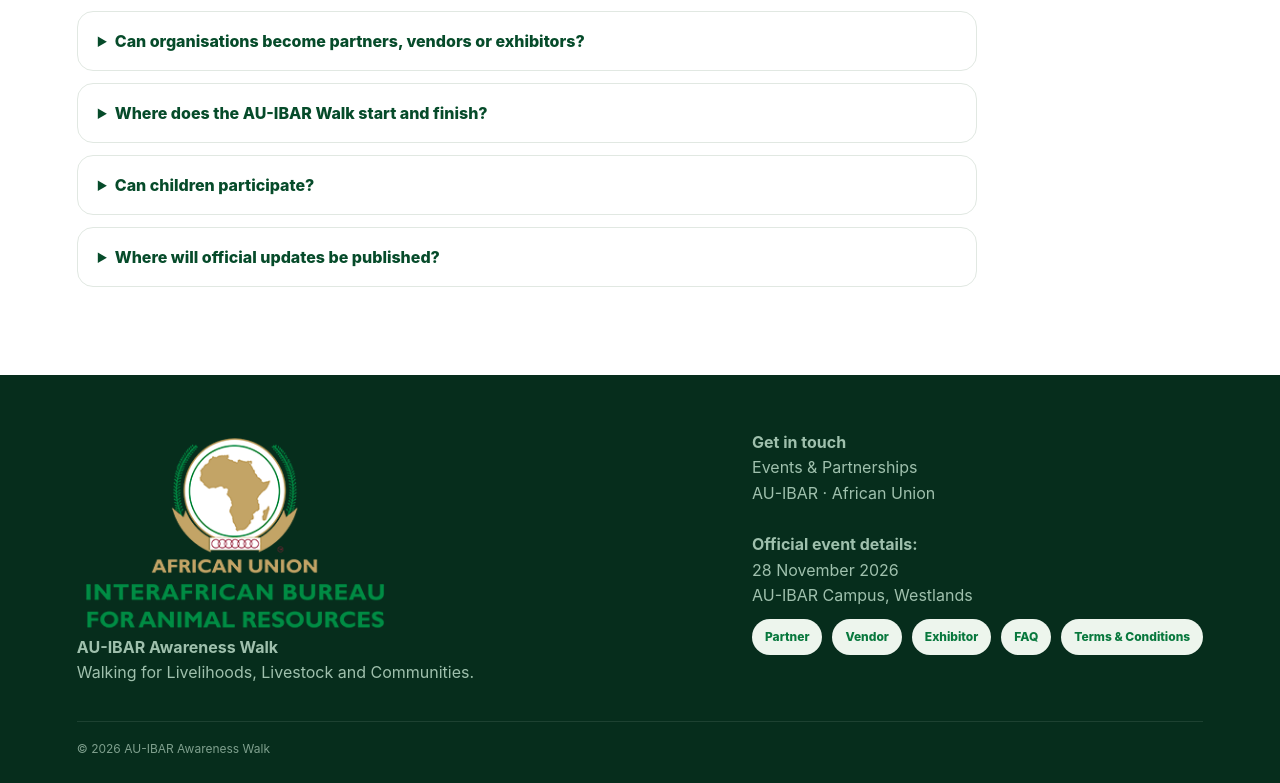
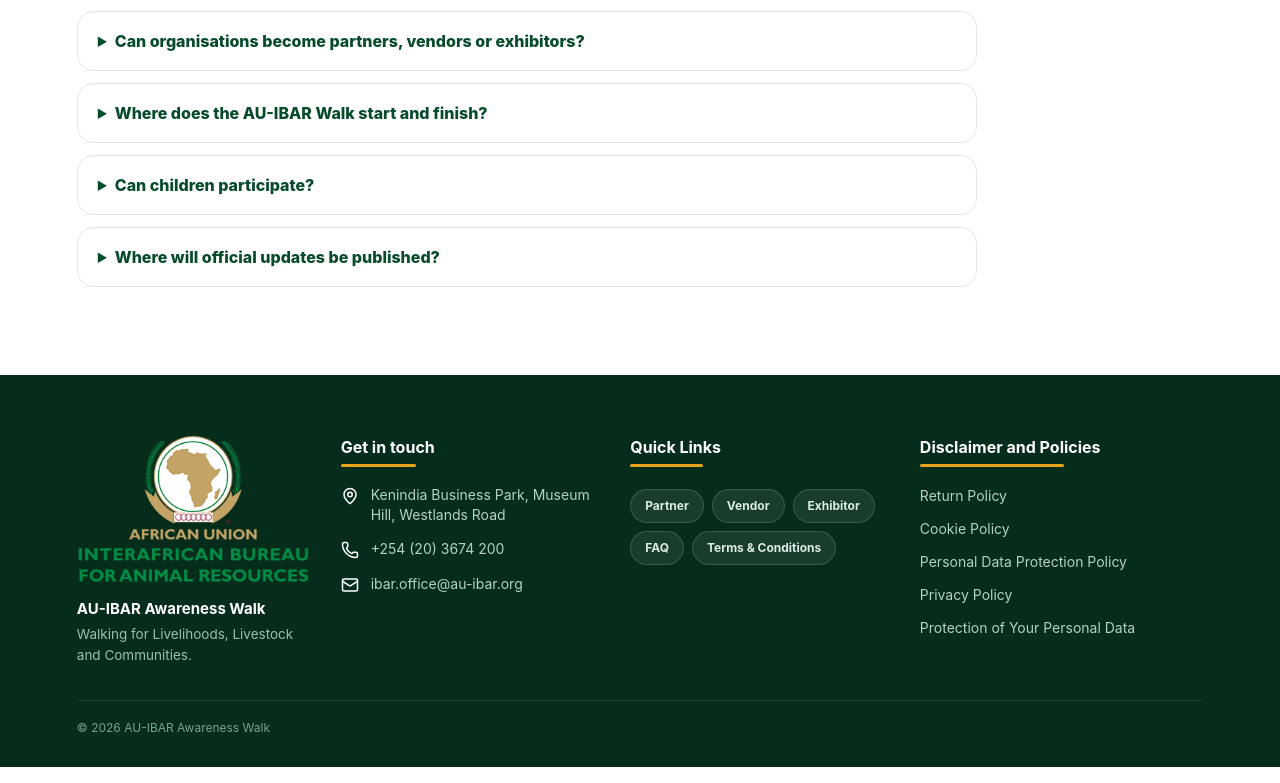
Before and after one commit to soilapertet/au-ibar-walk, a Next.js app: page / in a window 1280 px wide. Shown: the part 6298-7081 px from the top of the page. Built offline with nearby package versions, Linux system fonts and the light colour scheme.

Commit message:
Add Disclaimers and Policies section to the footer

```diff
--- a/app/globals.css
+++ b/app/globals.css
@@ -573,29 +573,141 @@
   letter-spacing: 1px
 }
 
+/* Dark Green Footer Styling */
 .footer {
   background: #062d1c;
   color: #dcebe3;
-  padding: 55px 6vw 25px
+  padding: 60px 6vw 30px;
 }
 
 .foot {
+  max-width: 1240px;
+  margin: 0 auto;
+  display: grid;
+  grid-template-columns: 0.9fr 1fr 1fr 1.1fr;
+  gap: 32px;
+  align-items: start;
+}
+
+/* Brand Column */
+.foot-brand-col {
+  display: flex;
+  flex-direction: column;
+  align-items: flex-start;
+  gap: 16px;
+}
+
+.foot-logo {
+  object-fit: contain;
+}
+
+/* Footer Headings with Theme Gradient Underline */
+.foot-heading {
+  font-size: 16px;
+  font-weight: 700;
+  color: #ffffff;
+  margin: 0 0 18px 0;
+  position: relative;
+  padding-bottom: 8px;
+  display: inline-block;
+}
+
+.foot-heading::after {
+  content: "";
+  position: absolute;
+  left: 0;
+  bottom: 0;
+  width: 80%;
+  height: 3px;
+  border-radius: 2px;
+  background: var(--gold);
+}
+
+.foot-brand-text strong {
+  display: block;
+  font-size: 15px;
+  font-weight: 700;
+  color: #ffffff;
+  margin-bottom: 4px;
+}
+
+.foot-brand-text p {
+  margin: 0;
+  font-size: 13.5px;
+  color: #9ebdb0;
+  line-height: 1.5;
+  max-width: 280px;
+}
+
+/* Headings */
+.foot-heading {
+  font-size: 16px;
+  font-weight: 700;
+  color: #ffffff;
+  margin: 0 0 18px 0;
+}
+
+/* Contact List */
+.foot-contact-list {
+  display: flex;
+  flex-direction: column;
+  gap: 14px;
+}
+
+.foot-contact-item {
+  display: flex;
+  align-items: flex-start;
+  gap: 12px;
+}
+
+.foot-icon {
+  color: #ffffff;
+  flex-shrink: 0;
+  margin-top: 2px;
+}
+
+.foot-contact-item span {
+  font-size: 14px;
+  color: #b5d1c4;
+  line-height: 1.45;
+}
+
+/* Links */
+.foot-links {
+  display: flex;
+  flex-direction: column;
+  gap: 12px;
+}
+
+.foot-links a {
+  color: #b5d1c4;
+  text-decoration: none;
+  font-size: 14px;
+  transition: color 0.2s ease;
+}
+
+.foot-links a:hover {
+  color: var(--gold);
+  text-decoration: underline;
+}
+
+/* Copyright Bar */
+.copy {
   max-width: 1160px;
-  margin: auto;
-  display: flex;
-  justify-content: space-between;
-  gap: 40px
-}
-
-.foot img {
-  padding: 7px;
-  border-radius: 8px
-}
-
-.foot p {
-  color: #9fc0ad;
-  max-width: 520px;
-  line-height: 1.6
+  margin: 45px auto 0;
+  padding-top: 20px;
+  border-top: 1px solid rgba(255, 255, 255, 0.1);
+  color: #6a8c7b;
+  font-size: 12px;
+  text-align: left;
+}
+
+/* Responsive Styles */
+@media (max-width: 850px) {
+  .foot {
+    grid-template-columns: 1fr;
+    gap: 32px;
+  }
 }
 
 .terms-modal p {
@@ -1099,24 +1211,34 @@
 }
 
 .mini-links {
-  margin-top: 10px;
-  display: flex;
-  gap: 10px;
+  margin-top: 4px;
+  display: flex;
+  gap: 8px;
   flex-wrap: wrap;
 }
 
 .mini-links a,
-.mini-links button {
-  padding: 9px 13px;
+.mini-links button,
+.terms-footer-link {
+  padding: 7px 14px;
   border-radius: 999px;
-  background: #edf5ed;
-  color: var(--green);
-  font-weight: 800;
+  background: rgba(255, 255, 255, 0.08);
+  border: 1px solid rgba(255, 255, 255, 0.15);
+  color: #dcebe3;
+  font-weight: 700;
   text-decoration: none;
   font-size: 12px;
-  border: none;
   cursor: pointer;
   font-family: inherit;
+  transition: all 0.2s ease;
+}
+
+.mini-links a:hover,
+.mini-links button:hover,
+.terms-footer-link:hover {
+  background: var(--green);
+  color: #ffffff;
+  border-color: var(--green);
 }
 
 @media(max-width:900px) {
--- a/components/Footer.tsx
+++ b/components/Footer.tsx
@@ -1,31 +1,46 @@
 import Image from "next/image";
 import Link from "next/link";
 import TermsNavLink from "./TermsNavLink";
+import { MapPin, Phone, Mail } from "lucide-react";
 
 export default function Footer() {
     return (
         <footer className="footer" id="contact">
             <div className="foot">
-                <div>
+                {/* Col 1: Brand Logo & Tagline */}
+                <div className="foot-brand-col">
                     <Image
                         src="/au-ibar-logo.png"
                         alt="AU-IBAR logo"
                         width={315}
                         height={200}
                     />
-                    <p>
+                    <div className="foot-brand-text">
                         <strong>AU-IBAR Awareness Walk</strong>
-                        <br />
-                        <span>Walking for Livelihoods, Livestock and Communities.</span>
-                    </p>
+                        <p>Walking for Livelihoods, Livestock and Communities.</p>
+                    </div>
                 </div>
-                <div>
-                    <p>
-                        <strong>Get in touch</strong>
-                        <br />Events & Partnerships<br />AU-IBAR · African Union<br /><br />
-                        <strong>Official event details:</strong>
-                        <br />28 November 2026<br />AU-IBAR Campus, Westlands
-                    </p>
+                {/* Col 2: Contact Info */}
+                <div className="foot-col">
+                    <h3 className="foot-heading">Get in touch</h3>
+                    <div className="foot-contact-list">
+                        <div className="foot-contact-item">
+                            <MapPin size={18} className="foot-icon" />
+                            <span>Kenindia Business Park, Museum Hill, Westlands Road</span>
+                        </div>
+                        <div className="foot-contact-item">
+                            <Phone size={18} className="foot-icon" />
+                            <span>+254 (20) 3674 200</span>
+                        </div>
+                        <div className="foot-contact-item">
+                            <Mail size={18} className="foot-icon" />
+                            <span>ibar.office@au-ibar.org</span>
+                        </div>
+                    </div>
+                </div>
+                {/* Col 3: Quick Links */}
+                <div className="foot-col">
+                    <h3 className="foot-heading">Quick Links</h3>
                     <div className="mini-links">
                         <a href="#involve">Partner</a>
                         <a href="#involve">Vendor</a>
@@ -34,6 +49,41 @@
                         <TermsNavLink />
                     </div>
                 </div>
+                {/* Col 4: Disclaimer & Policies */}
+                <div className="foot-col">
+                    <h3 className="foot-heading">Disclaimer and Policies</h3>
+                    <div className="foot-links">
+                        <a href="#">Return Policy</a>
+                        <a
+                            href="https://www.au-ibar.org/cookie-policy"
+                            target="_blank"
+                            rel="noopener noreferrer"
+                        >
+                            Cookie Policy
+                        </a>
+                        <a
+                            href="https://www.au-ibar.org/personal-data-protection-policy"
+                            target="_blank"
+                            rel="noopener noreferrer"
+                        >
+                            Personal Data Protection Policy
+                        </a>
+                        <a
+                            href="https://www.au-ibar.org/privacy-policy"
+                            target="_blank"
+                            rel="noopener noreferrer"
+                        >
+                            Privacy Policy
+                        </a>
+                        <a
+                            href="https://www.au-ibar.org/protection-of-your-personal-data"
+                            target="_blank"
+                            rel="noopener noreferrer"
+                        >
+                            Protection of Your Personal Data
+                        </a>
+                    </div>
+                </div>
             </div>
             <div className="copy">© 2026 AU-IBAR Awareness Walk</div>
         </footer>
```
